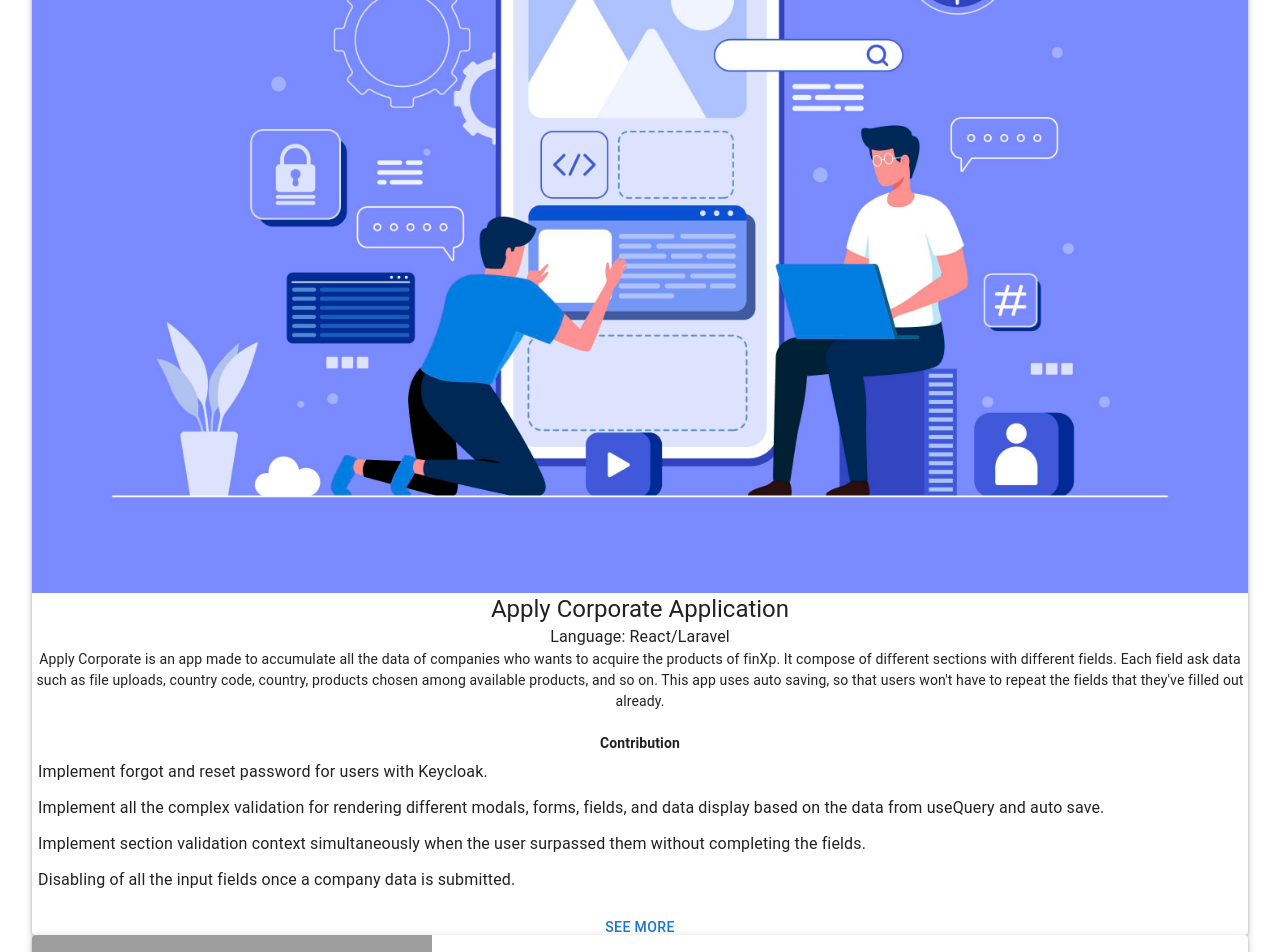
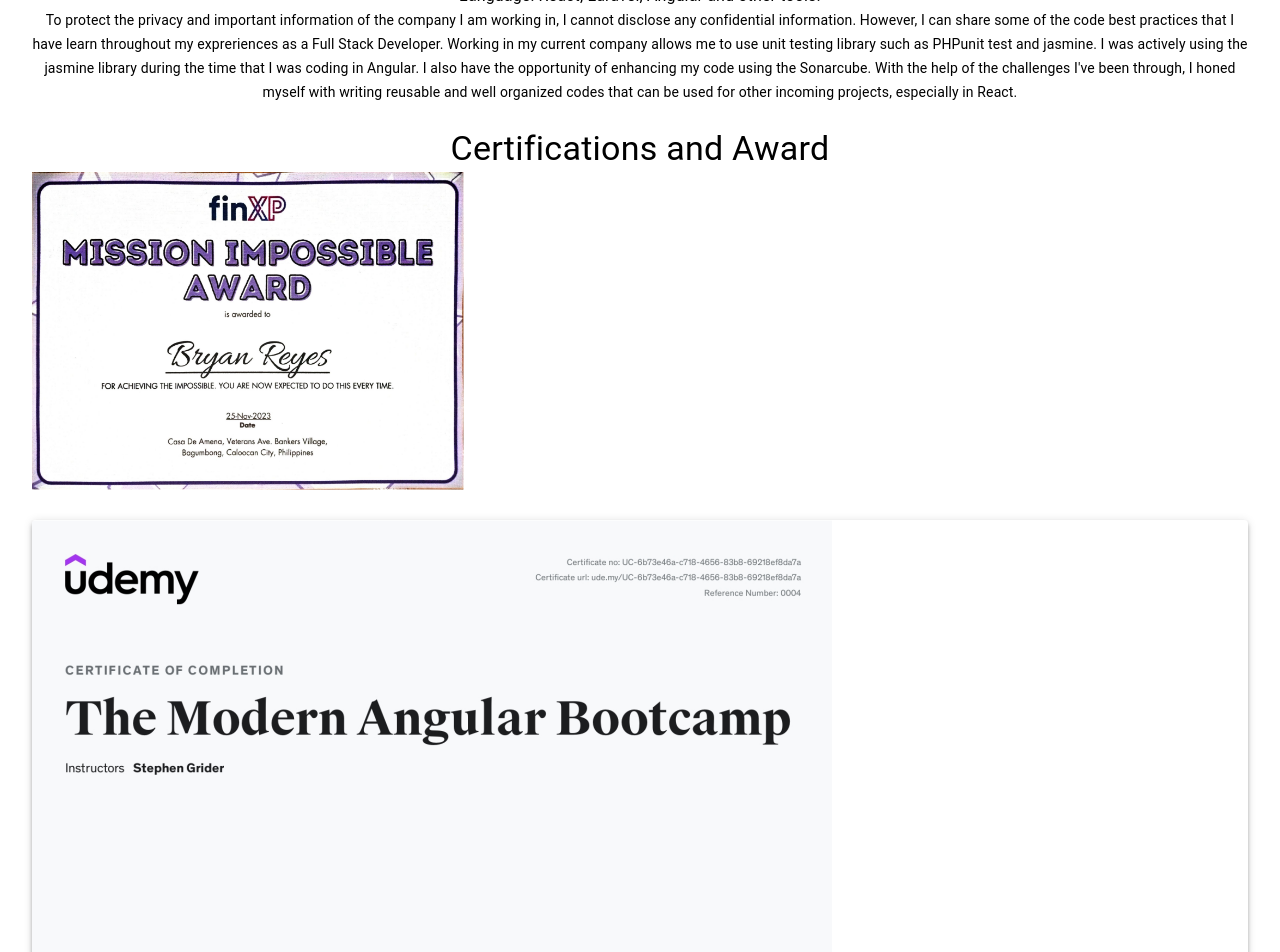
Before and after one commit to ReyesBryanAngel/Portfolio-App, a React (Vite) app in the folder portfolio-app/: page / in a window 1280 px wide. Shown: the part 6961-7913 px from the top of the page. Built offline with nearby package versions, Linux system fonts and the light colour scheme; grey boxes are pictures that could not be loaded.

Commit message:
remove: card component in projects

```diff
--- a/portfolio-app/src/components/Award.jsx
+++ b/portfolio-app/src/components/Award.jsx
@@ -11,11 +11,11 @@
                 <div className="pt-20 flex justify-center">
                     <Box
                         component="img"
-                        style={{ height:"20rem"}}
+                        style={{ height:"20rem", marginBottom:"30px"}}
                         src={FinxpAward}
                     />
                 </div>
-                <Card className="flex flex-col gap-5 p-5 lg:grid grid-cols-2 gap-5">
+                <Card elevation={4} className="flex flex-col gap-5 p-5 lg:grid grid-cols-2 gap-5">
                     <Box
                         component="img"
                         className="w-full"
--- a/portfolio-app/src/components/ContributionLists.jsx
+++ b/portfolio-app/src/components/ContributionLists.jsx
@@ -1,24 +1,11 @@
-export const ContributionLists = [
-    "Implement forgot and reset password for users with Keycloak.",
-    "Implement all the complex validation for rendering different modals, forms, fields, and data display based on the data from useQuery and auto save.",
-    "Implement section validation context simultaneously when the user surpassed them without completing the fields.",
-    "Disabling of all the input fields once a company data is submitted.",
-    "Provide support for optimizing both front end and back end.",
-    "Perform back end unit testing.",
-    "Able to finish majority of the user stories.",
-  ];
-
-export const boAPIDescription =
-  `Business Onboarding API is a project where I got exposed in using postman collection and PHPunit.
-   I was involve on implementing some api model structure, bug fixing,
-   refactoring and documentation of flow structure.
-   This project has become a stepping stone for me to pass the assessment during my internship period.`;
-
-export const mtciDescription =
-` Maltese Creditor Identifier allows calculation of creditor identifier using
-five input fields. The calculation was done using the laravel api,
-and the front end side was responsible for doing the filter,
-submit, and deletion.`;
+export const companyProjectDescription =
+  `To protect the privacy and important information of the company I am working in,
+  I cannot disclose any confidential information. However,
+  I can share some of the code best practices that I have learn throughout my expreriences
+  as a Full Stack Developer. Working in my current company allows me to use unit testing library such as PHPunit test and jasmine.
+  I was actively using the jasmine library during the time that I was coding in Angular.
+  I also have the opportunity of enhancing my code using the Sonarcube. With the help of the challenges I've been through, I honed myself
+  with writing reusable and well organized codes that can be used for other incoming projects, especially in React.`;
 
 export const newBornDescription =
 `New Born application is my sample project built in React, Laravel, and Tailwind. The purpose of this app is to save data of
--- a/portfolio-app/src/components/MainPage.jsx
+++ b/portfolio-app/src/components/MainPage.jsx
@@ -8,11 +8,10 @@
 import Award from './Award';
 import Footer from './Footer';
 import ContactModal from './ContactModal';
-import Contribution from './Contribution';
 import myResume from "../assets/files/my_resume.pdf"
 import { useData } from '../context/globalDataProvider';
 import { useState, useRef, useEffect } from 'react';
-import { ContributionLists, boAPIDescription, mtciDescription, newBornDescription } from './ContributionLists';
+import {  newBornDescription, companyProjectDescription } from './ContributionLists';
 import {
     ReactLogo,
     AngularLogo,
@@ -22,13 +21,9 @@
     GithubLogo,
     MyPicture,
     BoAPI,
-    Mtci,
-    Nsrc,
-    ApplyCorporate,
     PostmanLogo,
     DockerLogo,
-    LinuxLogo,
-    // NewBorn
+    LinuxLogo
 } from "../assets";
 import NewBorn from "../assets/new-born.jpg";
 
@@ -150,7 +145,7 @@
             ))}
             </div>
             <Typography variant="h4" className='pt-20 text-left'>Recent Projects</Typography>
-            <div ref={projectsRef} className="lg:grid grid-cols-3 gap-10">
+                <div className='grid lg:grid-cols-2 gap-20 mt-10'>
                     <Projects
                         banner={NewBorn}
                         title={"New Born Application"}
@@ -170,35 +165,13 @@
                         }
                     />
                      <Projects
-                    banner={ApplyCorporate}
-                    title={"Apply Corporate Application"}
-                    description={<>
-                        Apply Corporate is an app
-                        made to accumulate all the data of companies who wants to
-                        acquire the products of finXp. It compose of different sections
-                        with different fields. Each field ask data such as file uploads, country code,
-                        country, products chosen among available products, and so on. This app uses auto saving, so that
-                        users won&apos;t have to repeat the fields that they&apos;ve filled out already. <br /><br />
-                        <strong>Contribution</strong>
-                        {ContributionLists.map((contribution, index) => (
-                            <Contribution key={index} contribution={contribution} />
-                        ))}
-                    </>}
-                    language="React/Laravel"
-                />
-                <Projects
                         banner={BoAPI}
-                    title={"Business Onboarding API"}
-                    description={boAPIDescription}
-                    language="Laravel"
-                />
-                <Projects
-                    banner={Mtci}
-                    title={"Maltese Creditor Identifier"}
-                    description={mtciDescription}
-                    language="Angular/Laravel"
+                        title={"Company Projects"}
+                        description={companyProjectDescription}
+                        language="React, Laravel, Angular and other tools."
                     />
                 </div>
+
             <Award/>
             <Footer footer={footer} />
         </div>
--- a/portfolio-app/src/components/Projects.jsx
+++ b/portfolio-app/src/components/Projects.jsx
@@ -1,19 +1,14 @@
 import { useState } from 'react';
 import { Card, Box, Typography, Button } from "@mui/material";
 
-const MAX_HEIGHT = 250;
+const Projects = ({banner, title, description, language, link }) => {
 
-const Projects = ({banner, title, description, language, link }) => {
-    const [expanded, setExpanded] = useState(false);
-
-    const toggleExpansion = () => {
-      setExpanded(!expanded);
-    };
+    const isCompanyProjects = "Company Projects"
 
     return (
         <div className="mt-10">
-             <Card className="text-left gap-3" elevation={4}>
-                <Box component="img" className="w-full" src={banner} alt="Banner" />
+             <div className="text-left gap-3 w-full">
+                <Box component="img" className="w-80" src={banner} alt="Banner" />
                 <div className="p-3">
                     <Typography className="pt-5" variant="h5">
                     {title}
@@ -21,17 +16,12 @@
                     <Typography className="py-3" sx={{ fontSize: "16px" }}>
                     Language: {language}
                     </Typography>
-                    <Typography sx={{ fontSize: "14px", height: expanded ? "none" : `${MAX_HEIGHT}px`, overflow: "hidden" }}>
+                    <Typography sx={{ fontSize: "14px", lineHeight: "24px"  }}>
                     {description} <br/> <br/>
                     {link}
                     </Typography>
-                    {title === "Apply Corporate Application" &&  (
-                    <Button sx={{ marginBottom:"-10px", marginTop:"10px" }} onClick={toggleExpansion} color="primary">
-                        {expanded ? "See less" : "See more"}
-                    </Button>
-                    )}
                 </div>
-            </Card>
+            </div>
         </div>
     )
 }
```
Lines whose indentation alone changed are shown as unchanged.
